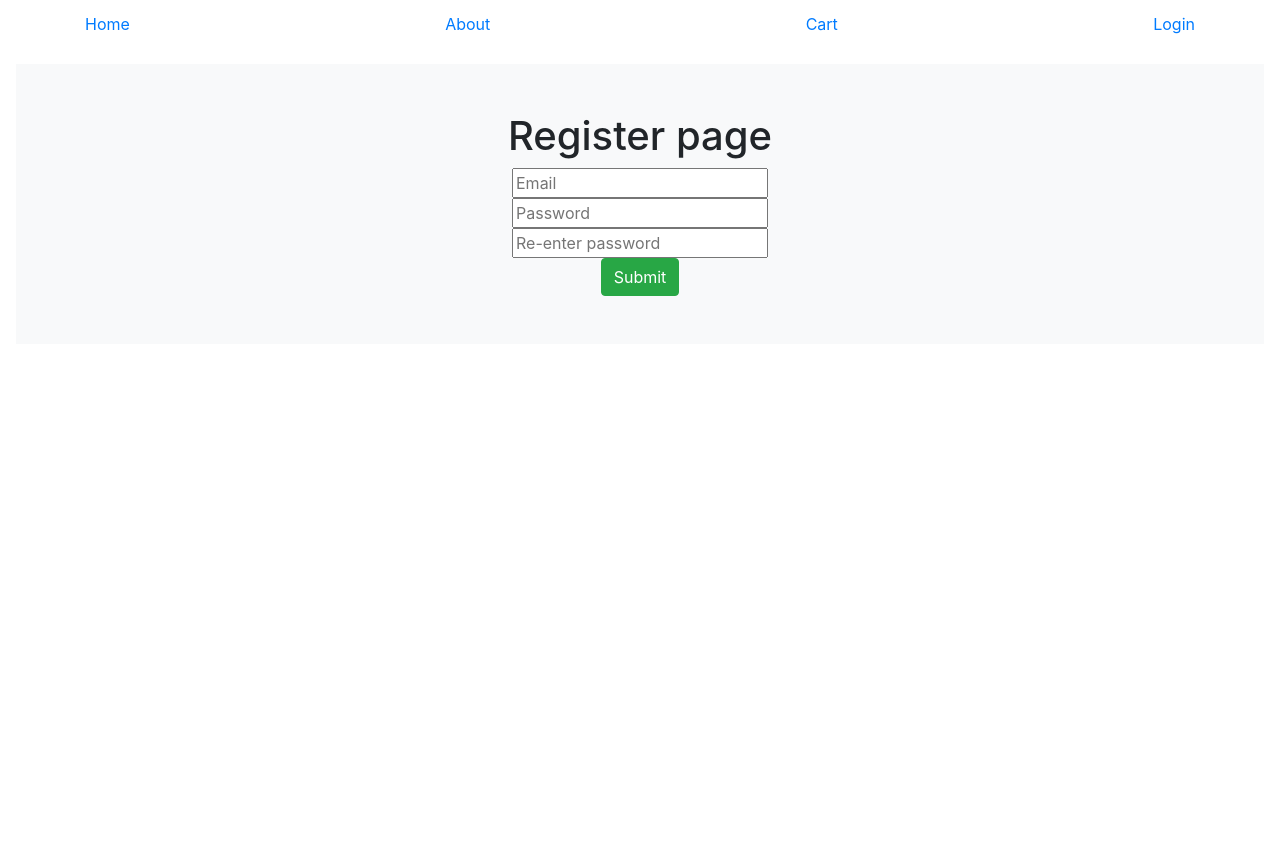
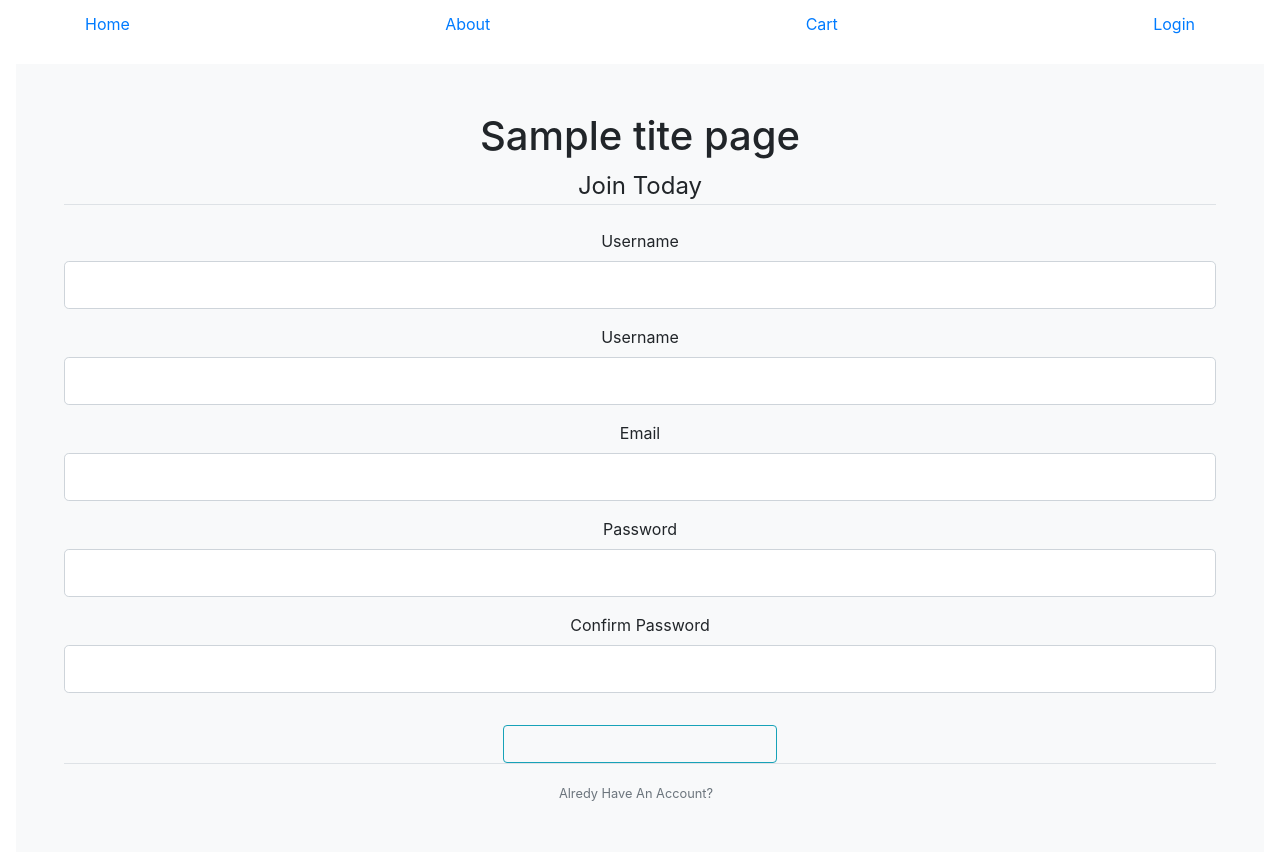
Before and after one commit to AleksandrBagdasarov/tryf_flask_v2, a Flask app: template mysite/templates/register.html in a window 1280 px wide. Before the commit the page ends 296 px from the top, so only its background shows below. Run offline with Flask 2, Linux system fonts and the light colour scheme; the template is opened without the code that fills it: values that come from a table or form of the project are taken from there, most other values are stand-ins (such as "Sample title", 1, 10 or a date in 2020); parts of the project's set-up code (start-up, migrations or seed data) failed here and were passed over; some libraries are stand-ins or nearby versions.

Commit message:
add wtfforms

```diff
--- a/mysite/__init__.py
+++ b/mysite/__init__.py
@@ -3,6 +3,7 @@ from flask_sqlalchemy import SQLAlchemy
 
 app = Flask(__name__)
 app.config['SQLALCHEMY_DATABASE_URI'] = 'sqlite:///sqlite.db'
+app.config['SECRET_KEY'] = 'top secret'
 
 db = SQLAlchemy(app)
 
--- /dev/null
+++ b/mysite/forms.py
@@ -0,0 +1,31 @@
+from flask_wtf import FlaskForm
+from wtformds import StringField, PasswordField, SubmitField, BooleanField
+from wtforms.validators import DataRequired, Lenght, Email, EqualTo
+
+
+class RegistrationForm(FlaskForm):
+    first_name = StringField('Username',
+                            validators=[DataRequired(), Lenght(min=2, max=20)])
+
+    last_name = StringField('Username',
+                            validators=[DataRequired(), Lenght(min=2, max=20)])
+
+    email = StringField('Email', validators=[DataRequired(), Email()])
+
+    password = PasswordField('Password', validators=[DataRequired()])
+
+    confirm_password = PasswordField('Confirm Password',
+                                    validators=[DataRequired(), EqualTo('password')])
+
+    submit = SubmitField('Sign Up')
+
+
+class LoginForm(FlaskForm):
+    email = StringField('Email',
+                        validators=[DataRequired(), Email()])
+
+    password = PasswordField('Password', validators=[DataRequired()])
+
+    remember = BooleanField('Remember Me')
+
+    submit = SubmitField('Login')
--- a/mysite/templates/register.html
+++ b/mysite/templates/register.html
@@ -4,8 +4,45 @@
 
 
 {% block body %}
-<h1>Register page</h1>
-<form action="register" method="POST">
+<h1>{{ tite }} page</h1>
+
+<div class="content-section">
+    <form action="" method="POST">
+        {{ form.hidden_tag() }}
+        <fieldset class="form-group">
+            <legend class="border-bottom mb-4">Join Today</legend>
+            <div class="form-group">
+                {{ form.first_name.label(class="form-control-label") }}
+                {{ form.first_name(class="form-control form-control-lg") }}
+            </div>
+            <div class="form-group">
+                {{ form.last_name.label(class="form-control-label") }}
+                {{ form.last_name(class="form-control form-control-lg") }}
+            </div>
+            <div class="form-group">
+                {{ form.email.label(class="form-control-label") }}
+                {{ form.email(class="form-control form-control-lg") }}
+            </div>
+            <div class="form-group">
+                {{ form.password.label(class="form-control-label") }}
+                {{ form.password(class="form-control form-control-lg") }}
+            </div>
+            <div class="form-group">
+                {{ form.confirm_password.label(class="form-control-label") }}
+                {{ form.confirm_password(class="form-control form-control-lg") }}
+            </div>
+        </fieldset>
+        <div class="from-group">
+            {{ form.submit(class="btn btn-outline-info") }}
+        </div>
+    </form>
+</div>
+<div class="border-top pt-3">
+    <small class="text-muted">
+        Alredy Have An Account? <a class="ml-2" href="{{ url_for('login') }}"></a>
+    </small>
+</div>
+<!--form-- action="register" method="POST">
     <input type="Email" placeholder="Email" name="email">
     <br>
     <input type="password" placeholder="Password" name="password">
@@ -13,7 +50,7 @@
     <input type="password" placeholder="Re-enter password" name="password2">
     <br>
     <button class="btn btn-success" type="submit">Submit</button>
-</form>
+</!--form-->
 
 
 
```
Also changed, not shown: mysite/views.py (+5 -2 lines).
